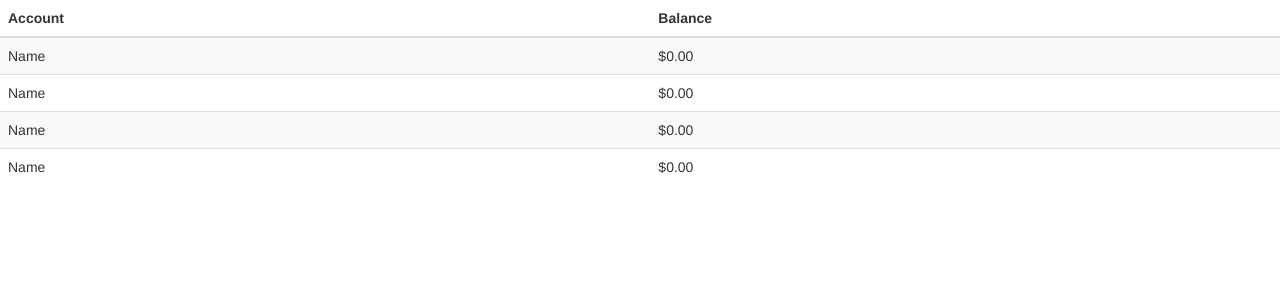
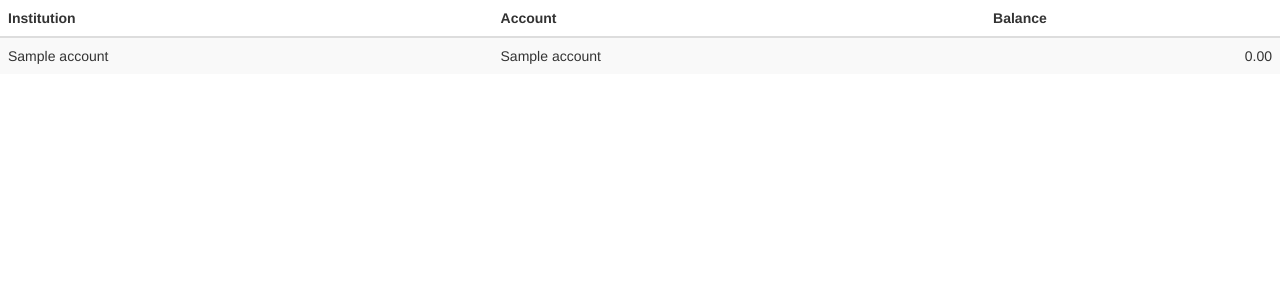
Before and after one commit to chrisvanpatten/account-viewer, a PHP site: template resources/views/pages/index.html.twig in a window 1280 px wide. Shown: the top 300 px of the page. Run offline with PHP 8.4, Linux system fonts and the light colour scheme; the template is opened without the code that fills it: most values are stand-ins (such as "Sample title", 1, 10 or a date in 2020); some libraries are stand-ins or nearby versions.

Commit message:
working account viewing

```diff
--- a/composer.json
+++ b/composer.json
@@ -3,7 +3,8 @@
     "slim/slim": "^3.0",
     "twig/twig": "1.*",
     "slim/twig-view": "^2.0",
-    "guzzlehttp/guzzle": "^6.0"
+    "guzzlehttp/guzzle": "^6.0",
+    "twig/extensions": "^1.4"
   },
   "autoload": {
     "psr-4": {
--- a/resources/views/pages/index.html.twig
+++ b/resources/views/pages/index.html.twig
@@ -3,14 +3,14 @@
 {% block content %}
 <table class="table table-striped">
 	<thead>
+		<th>Institution</th>
 		<th>Account</th>
 		<th>Balance</th>
 	</thead>
 	<tbody>
+		{% for account in accounts %}
 		{% include 'partials/_account.html.twig' %}
-		{% include 'partials/_account.html.twig' %}
-		{% include 'partials/_account.html.twig' %}
-		{% include 'partials/_account.html.twig' %}
+		{% endfor %}
 	</tbody>
 </table>
 {% endblock %}
--- a/resources/views/partials/_account.html.twig
+++ b/resources/views/partials/_account.html.twig
@@ -1,4 +1,7 @@
+{% if account.name != 'ignore' %}
 <tr>
-	<td>Name</td>
-	<td>$0.00</td>
+	<td>{{account.fiLoginDisplayName}}</td>
+	<td>{{account.name}}</td>
+	<td class="text-right">{{account.value|number_format(2)}}</td>
 </tr>
+{% endif %}
```
Also changed, not shown: app/Http/Controllers/IndexController.php (+12 -1 lines), 1 other file.
